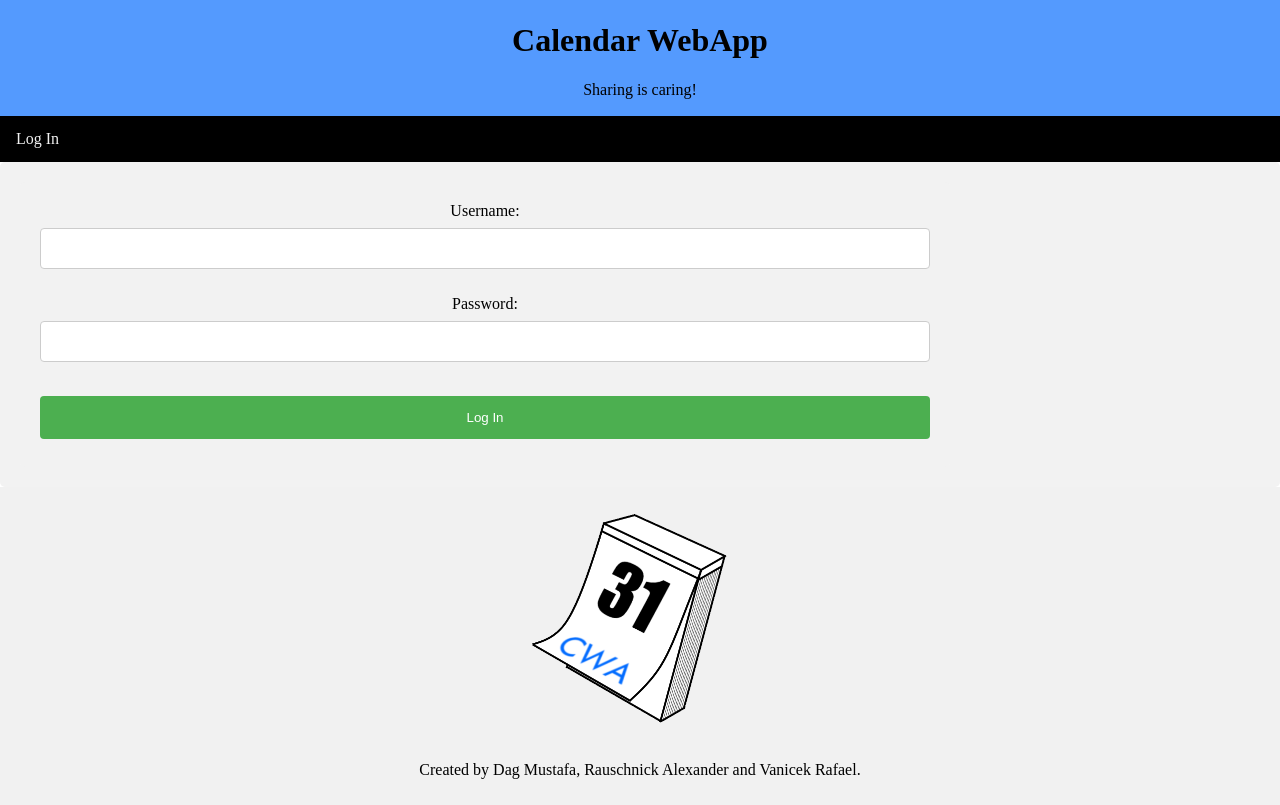
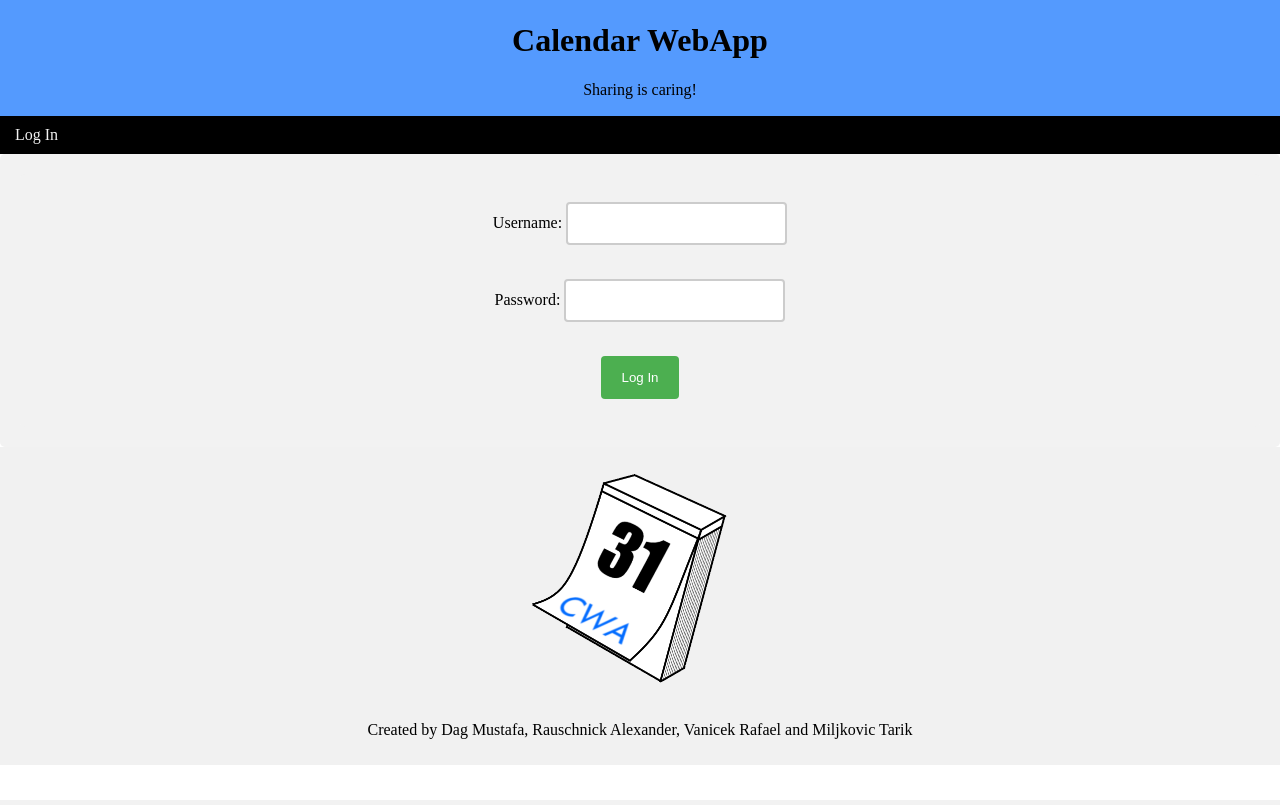
Before and after one commit to tarikmiljkovic/calendar, a PHP site: page /index.php?content=login in a window 1280 px wide. Run offline with PHP 8.4, Linux system fonts and the light colour scheme.

Commit message:
Update index.php

```diff
--- a/index.php
+++ b/index.php
@@ -21,18 +21,18 @@ body {
   padding: 1px;
   text-align: center;
 }
-/* Style the top navigation bar */
+/* Style the topnavigation bar*/
 .topnav {
   overflow: hidden;
   background-color: black; /*original color #333*/
 }
-/* Style the topnav links */
+/* Style the topnavigation bar*/
 .topnav a {
   float: left;
   display: block;
   color: #f2f2f2;
   text-align: center;
-  padding: 14px 16px;
+  padding: 10px 15px; /*14px 16px*/
   text-decoration: none;
 }
 /* Change color on hover */
@@ -40,6 +40,7 @@ body {
   background-color: red;
   color: black;
 }
+
 /* Create three unequal columns that floats next to each other
 .column {
   float: left;
@@ -49,9 +50,10 @@ body {
 .column.side {
   width: 25%;
 }*/
-/* Middle column */
+
+/* Middle column position*/
 .column.middle {
-  width: 75%;
+  width: 100%;
 }
 /* Clear floats after the columns */
 .row:after {
@@ -85,29 +87,29 @@ body {
     background-color: #4CAF50;
     color: white;
   }
-
+ /*Input box for Username*/
   input[type=text], select {
-  width: 100%;
+  width: auto;
   padding: 12px 20px;
   margin: 8px 0;
   display: inline-block;
-  border: 1px solid #ccc;
+  border: 2px solid #ccc;
   border-radius: 4px;
   box-sizing: border-box;
 }
-
+/*Input box for password*/
   input[type=password], input[type=email], input[type=url], select {
-  width: 100%;
+  width: auto;
   padding: 12px 20px;
   margin: 8px 0;
   display: inline-block;
-  border: 1px solid #ccc;
+  border: 2px solid #ccc;
   border-radius: 4px;
   box-sizing: border-box;
 }
-
+/*Log In - submit button*/
 input[type=submit] {
-  width: 100%;
+  width: auto;
   background-color: #4CAF50;
   color: white;
   padding: 14px 20px;
@@ -118,7 +120,7 @@ input[type=submit] {
 }
 
 input[type=submit]:hover {
-  background-color: #45a049;
+  background-color: #45a050;
 }
 
 input[type=button] {
@@ -127,8 +129,8 @@ input[type=button] {
   color: white;
   padding: 14px 20px;
   margin: 8px 0;
-  border: none;
-  border-radius: 4px;
+  border: 2px;
+  border-radius: 3px;
   cursor: pointer;
 }
 
@@ -161,12 +163,14 @@ div {
   ?>
 </nav>
 <div class="row">
+
   <!-- Side columns not necessary?
   <aside class="column side">
     <h2>Side</h2>
     <p>You can add some additional text here ...</p>
   </aside>
   -->
+
   <main class="column middle" name="Haupt" id="Haupt">
     <?php
       if (isset($_REQUEST['content'])){
@@ -178,6 +182,7 @@ div {
       }
     ?>
   </main>
+
   <!-- Side columns not necessary?
   <aside class="column side">
     <h2>Side</h2>
@@ -185,11 +190,11 @@ div {
     <p>Content could be added via PHP-include</p>
   </aside>
   -->
+
 </div>
 <footer class="footer">
 <img src="cal_logo.png" style="width:244px;height:244px"	;>
-  <p>Created by Dag Mustafa, Rauschnick Alexander and Vanicek Rafael.</p>
-</footer>
+  <p>Created by Dag Mustafa, Rauschnick Alexander, Vanicek Rafael and Miljkovic Tarik</p>
 
 </body>
 </html>
```
